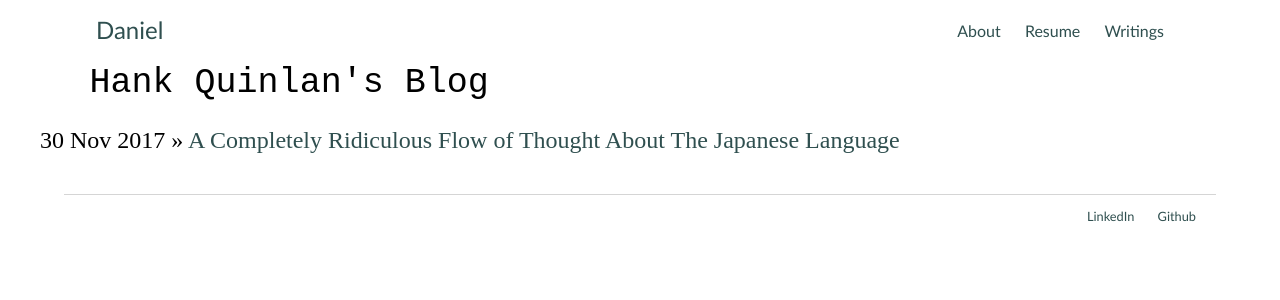
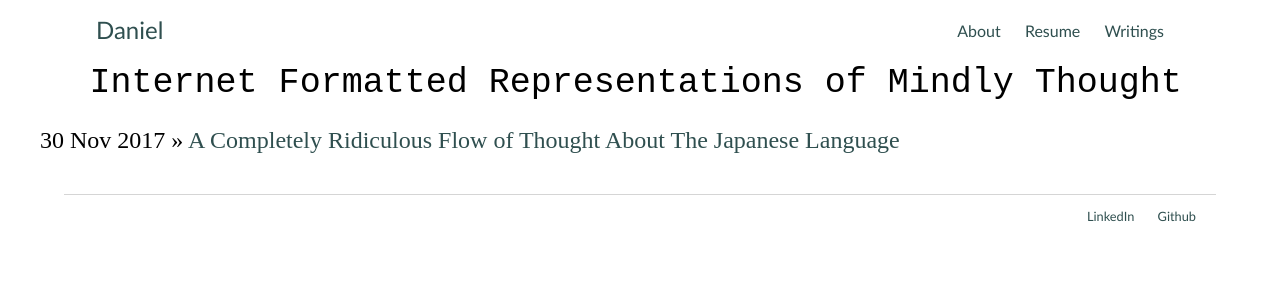
Before and after one commit to Calculasians/calculasians.github.io, a Jekyll site: the page built from blog/index.html, in a window 1280 px wide. Shown: the top 300 px of the page. Built offline with Jekyll 4.4.1, drawn with Linux system fonts in a browser that asks for light colours.

Commit message:
Update index.html

```diff
--- a/blog/index.html
+++ b/blog/index.html
@@ -1,6 +1,6 @@
 ---
 layout: default
-title: Hank Quinlan's Blog
+title: Internet Formatted Representations of Mindly Thought
 ---
 	<h1>{{ page.title }}</h1>
 	<ul class="posts">
```
